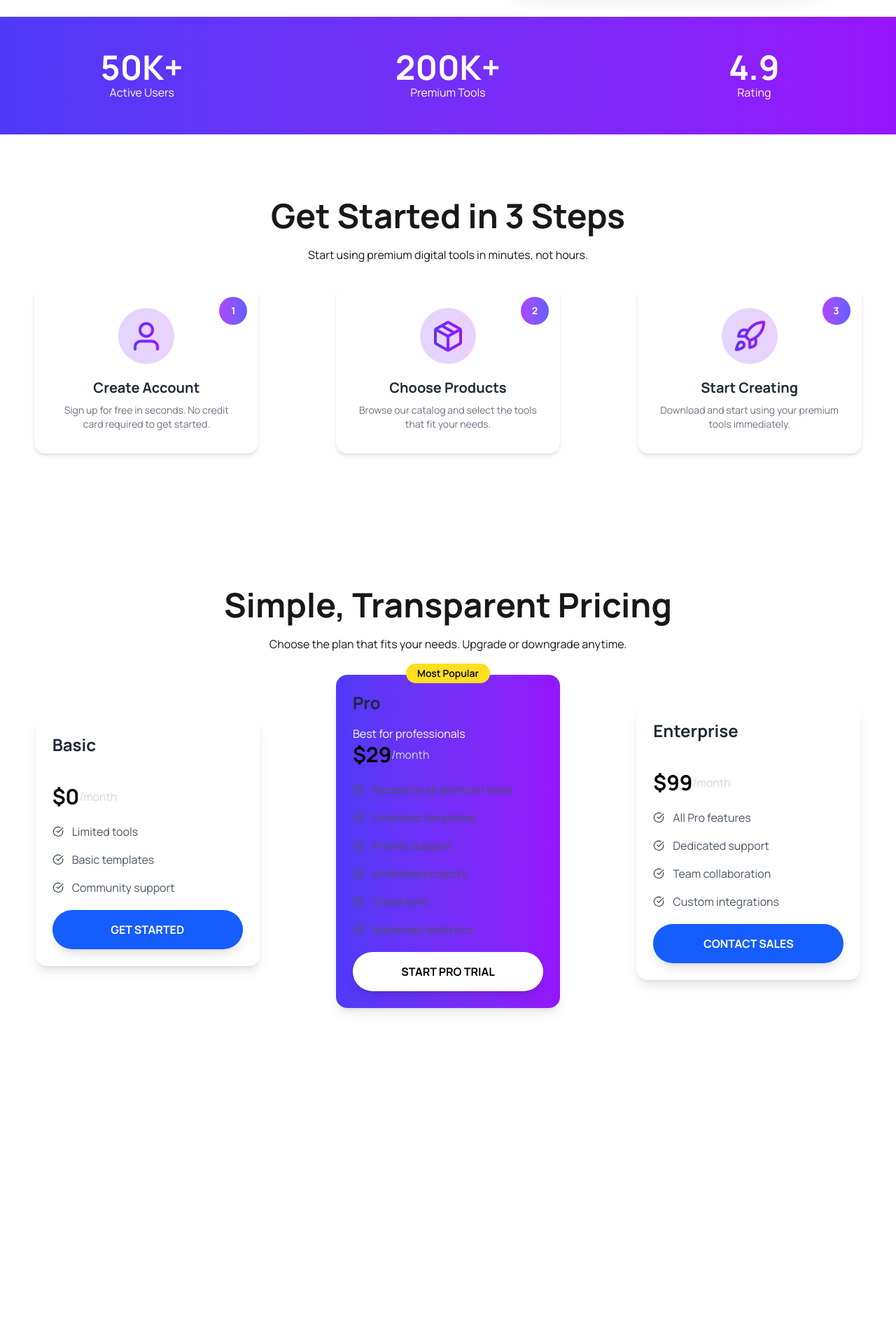
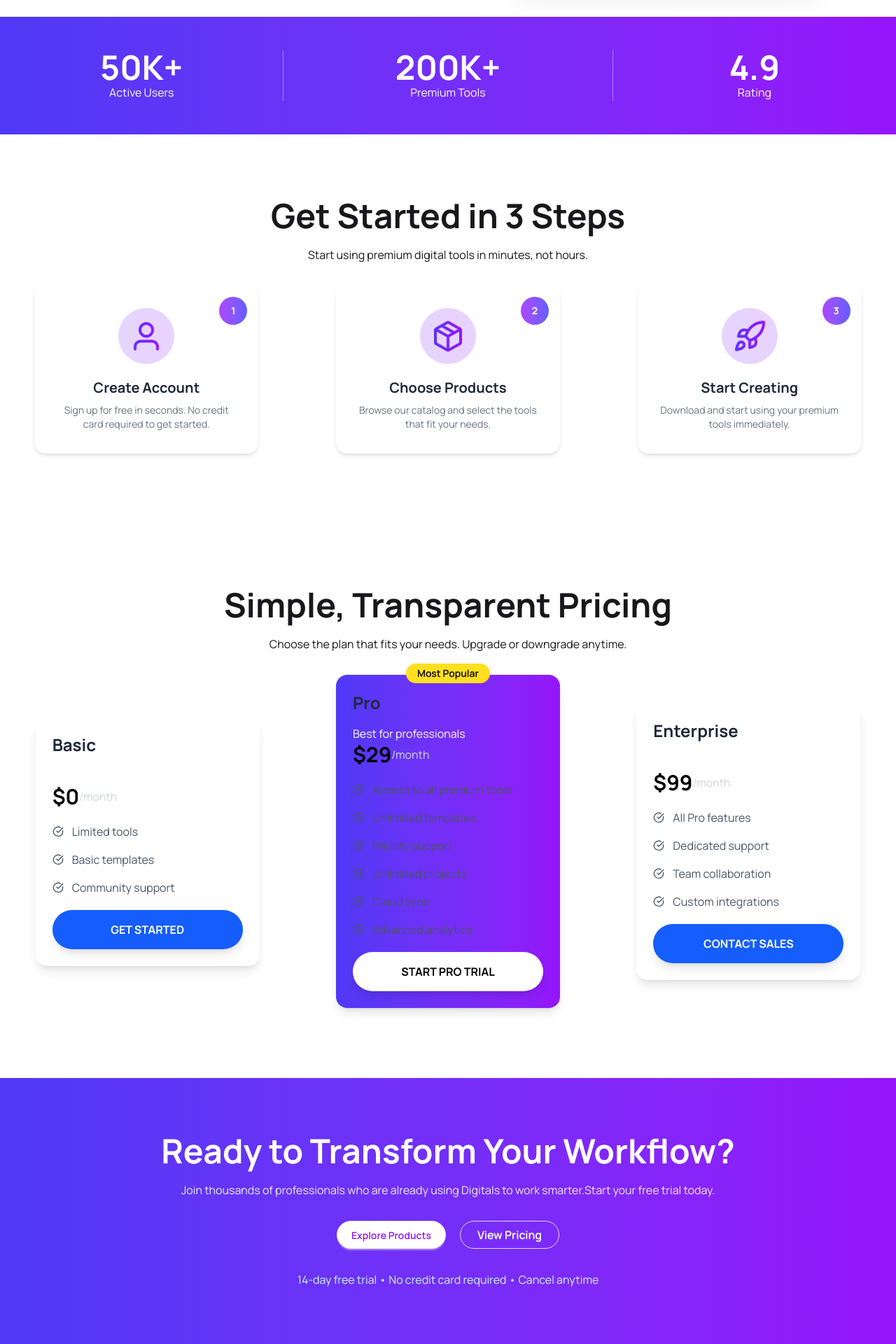
Before and after one commit to dhtanvir/DigiTools-Platform-A6-project, a React (Vite) app: page / in a window 1280 px wide. Shown: the part 698-2618 px from the top of the page at 70% size. Before the commit the page ends 2238 px from the top, so only its background shows below. Built offline with nearby package versions, Linux system fonts and the light colour scheme.

Commit message:
Transform section upload done

```diff
--- a/src/App.jsx
+++ b/src/App.jsx
@@ -4,6 +4,7 @@ import BannerCount from "./component/Banner/BannerCount";
 import Navbar from "./component/Navbar/Navbar";
 import PricingCard from "./component/Pricing/PricingCard";
 import StepsCard from "./component/Steps/StepsCard";
+import Transform from "./component/Transform/Transform";
 
 function App() {
   return (
@@ -18,6 +19,8 @@ function App() {
         {/*  */}
         <StepsCard />
         <PricingCard />
+        <Transform />
+
       </main>
     </>
   );
--- a/src/component/Banner/BannerCount.jsx
+++ b/src/component/Banner/BannerCount.jsx
@@ -3,20 +3,20 @@ import React from "react";
 const BannerCount = () => {
   return (
     <div className="bg-linear-to-r from-[#4F39F6] to-[#9514FA]">
-      <div className="grid grid-cols-1 md:grid-cols-3 text-center text-white py-12 gap-8">
-        <div>
+      <div className="grid grid-cols-1 md:grid-cols-3 text-center text-white py-12 gap-8 space-y-5 md:space-y-0 container mx-auto">
+        <div className="border-r border-white/40">
           <h1 className="text-3xl md:text-5xl font-bold">50K+</h1>
-          <p>Active Users</p>
+          <p className="text-balance ">Active Users</p>
         </div>
 
         <div>
           <h1 className="text-3xl md:text-5xl font-bold">200K+</h1>
-          <p>Premium Tools</p>
+          <p className="text-balance ">Premium Tools</p>
         </div>
 
-        <div>
+        <div className="border-l border-white/40">
           <h1 className="text-3xl md:text-5xl font-bold">4.9</h1>
-          <p>Rating</p>
+          <p className="text-balance ">Rating</p>
         </div>
       </div>
     </div>
--- /dev/null
+++ b/src/component/Transform/Transform.jsx
@@ -0,0 +1,42 @@
+import React from "react";
+
+const Transform = () => {
+  return (
+    <div>
+      <div className="bg-linear-to-r from-[#4F39F6] to-[#9514FA]">
+        <div className="container mx-auto py-20 ">
+          <div className="text-center space-y-5">
+            <h2 className="text-5xl font-bold text-white ">
+              Ready to Transform Your Workflow?
+            </h2>
+            <p className="text-balance text-white/90 ">
+              Join thousands of professionals who are already using Digitals to
+              work smarter.Start your free trial today.
+            </p>
+          </div>
+          <div className="flex justify-center gap-5 py-8">
+            <button
+              className="btn bg-white text-linear-to-r from-[#4F39F6] to-[#9514FA]
+               rounded-4xl text-purple-600 px-5 py-3
+                hover:bg-yellow-300 hover:text-white transition duration-300"
+            >
+              Explore Products
+            </button>
+            <button
+              className="btn btn-neutral btn-outline hover:border-none  hover:bg-linear-to-r from-[#4F39F6] to-[#9514FA] rounded-full text-white border-white/80
+                            text-sm md:text-base px-4 md:px-6"
+            >
+              View Pricing
+            </button>
+          </div>
+          <p className="text-cyan-100 text-center">
+            {" "}
+            14-day free trial • No credit card required • Cancel anytime
+          </p>
+        </div>
+      </div>
+    </div>
+  );
+};
+
+export default Transform;
```
